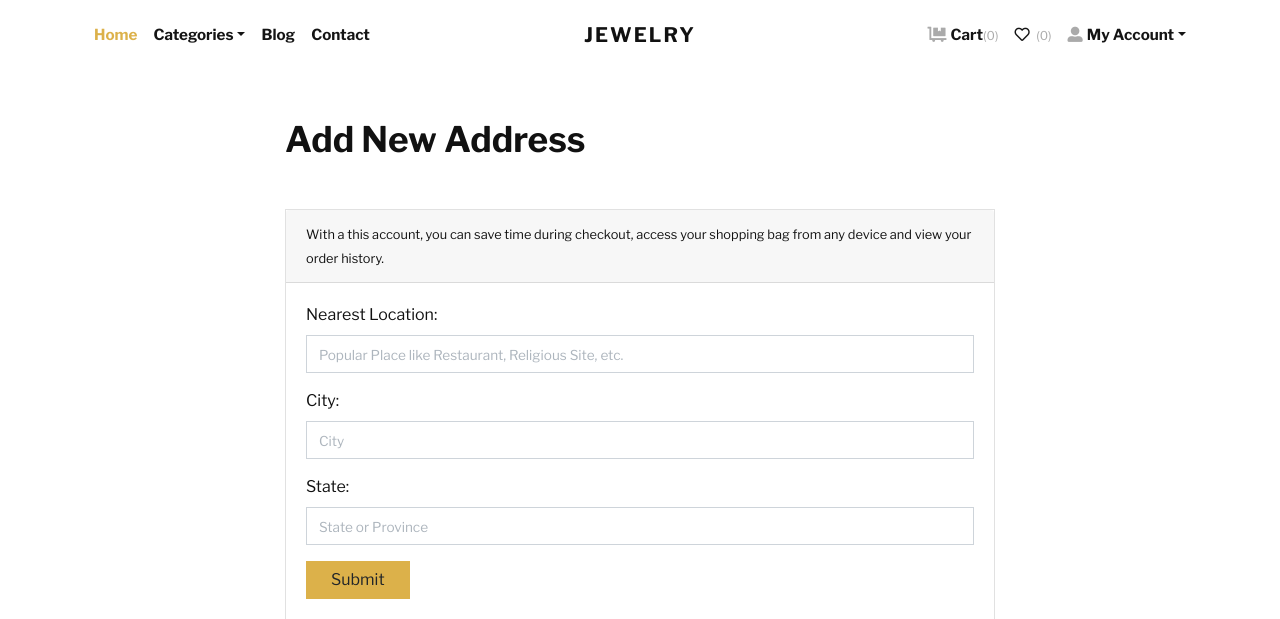
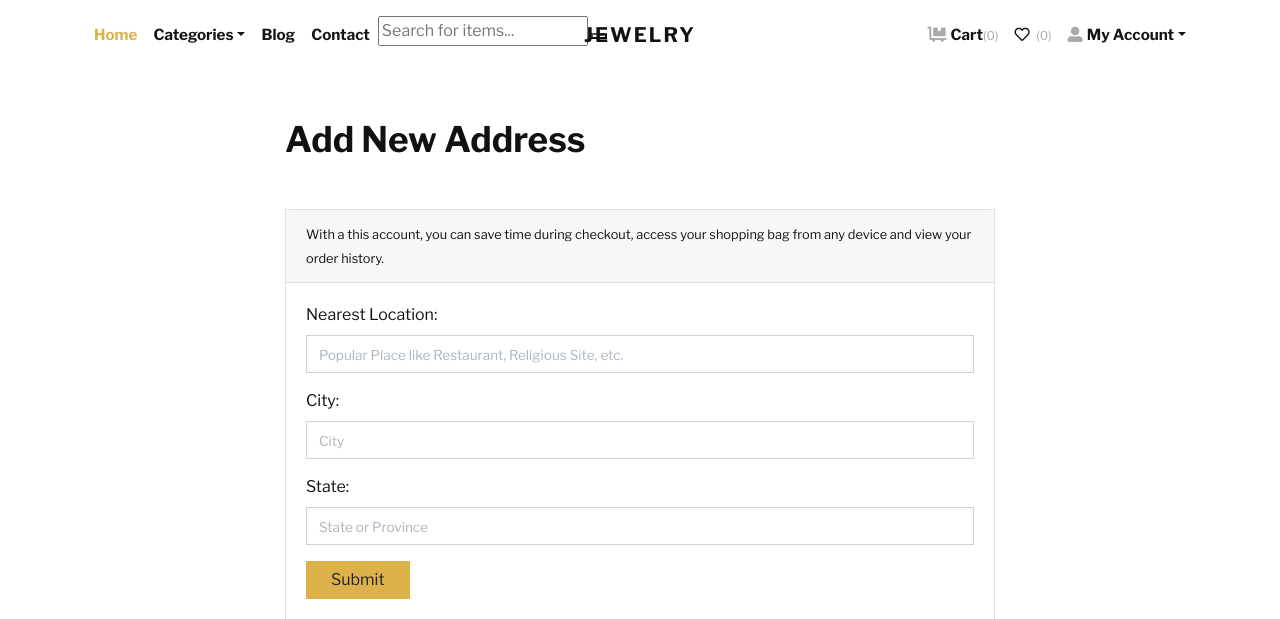
Before and after one commit to vyaesop/zentani, a Django app: page /accounts/add-address/ in a window 1280 px wide. Shown: the top 619 px of the page. Run offline with Django 3.2, Linux system fonts and the light colour scheme; a user stored in the database is signed in; data comes from the database, SQL or seed files in the repository; some libraries are stand-ins or nearby versions; some web fonts are replaced.

Commit message:
Update navbar.html

```diff
--- a/templates/navbar.html
+++ b/templates/navbar.html
@@ -27,6 +27,10 @@
                 <li class="nav-item">
                   <!-- Link--><a class="nav-link" href="{% url 'store:home' %}">Contact</a>
                 </li>
+                <form action="{% url 'store:search' %}" method="GET">
+                  <input type="text" placeholder="Search for items..." name="q" />
+                  <button style="background: none;" type="submit"><i class="fi-rs-search"></i></button>
+              </form>
               </ul>
               <ul class="navbar-nav ml-auto">
                 {% if request.user.is_authenticated %}
```
